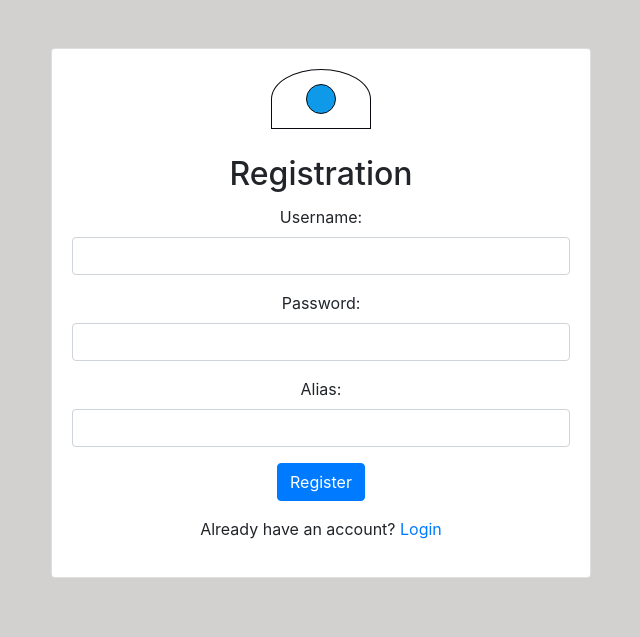
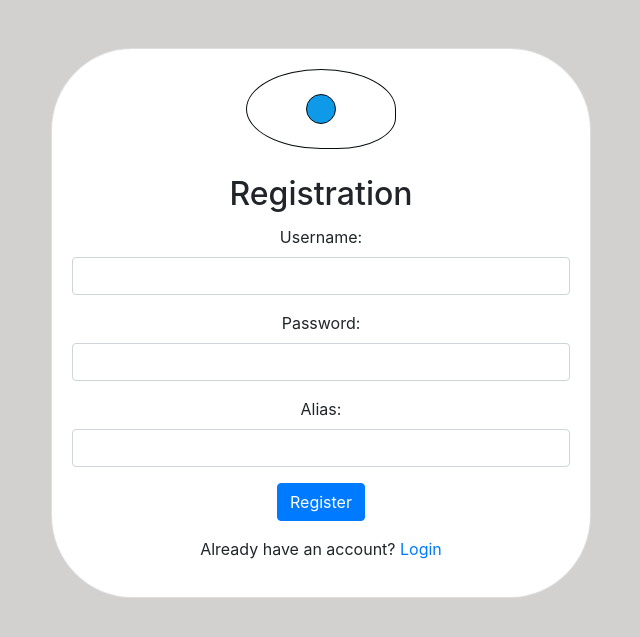
Before and after one commit to KriMaDev/web_system, a PHP site: page /km_register.php in a window 1280 px wide. Shown: the top 637 px of the page, without its empty margins (319-959 px from the left). Run offline with PHP 8.4, Linux system fonts and the light colour scheme.

Commit message:
styles.css

```diff
--- a/styles.css
+++ b/styles.css
@@ -2,18 +2,20 @@
 body{
     background-color: rgb(211, 208, 208);
 }
+
+/* Eyes */
 .eye-container {
     text-align: center;
     margin-bottom: 20px;
 }
 
 .eye {
-    width: 100px;
-    height: 60px;
+    width: 150px;
+    height: 80px;
     background-color: #fff;
     border: 1px solid #070b0f;
     position: relative;
-    border-radius: 50% 50% 0 0;
+    border-radius: 90% 90% 70% 90%;
     overflow: hidden;
     display: inline-block;
 }
@@ -30,7 +32,11 @@ body{
     transform: translate(-50%, -50%);
 }
 
-/* Centering buttons */
+/* Form */
 .card-body {
     text-align: center;
 }
+
+.card {
+    border-radius: 15%;
+}
```
